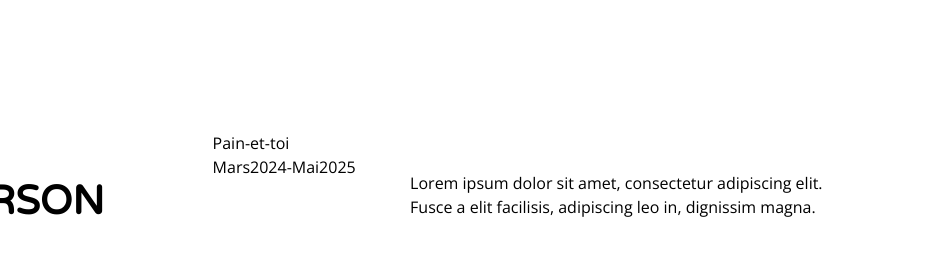
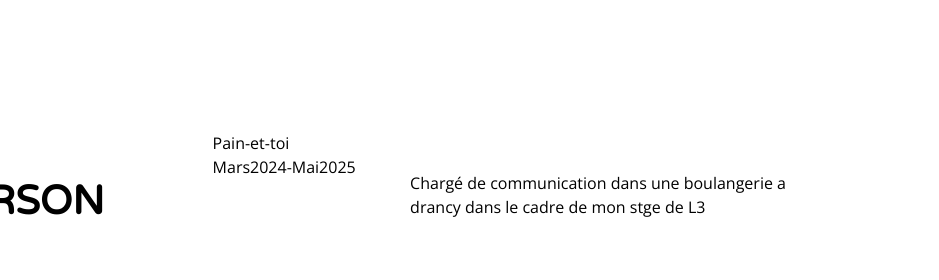
Before and after one commit to Haithem939/CV, a plain HTML site: page index.html in a window 1280 px wide. Shown: the top 280 px of the page, 341-1280 px from the left. Drawn offline with nearby package versions, Linux system fonts and the light colour scheme.

Commit message:
Update job description for Front End Developer

```diff
--- a/index.html
+++ b/index.html
@@ -365,7 +365,7 @@ a{color:$linkColor; text-decoration:none;}
         <div class="job-wrapper clearfix">
         	<div class="experience-title">Front End Developer </div> <!-- JOB TITLE  -->
           <div class="company-description">
-          	<p>Lorem ipsum dolor sit amet, consectetur adipiscing elit. Fusce a elit facilisis, adipiscing leo in, dignissim magna.</p>  <!-- JOB DESCRIPTION  -->
+          	<p>Chargé de communication dans une boulangerie a drancy dans le cadre de mon stge de L3</p>  <!-- JOB DESCRIPTION  -->
           </div>
         </div>
 
```
